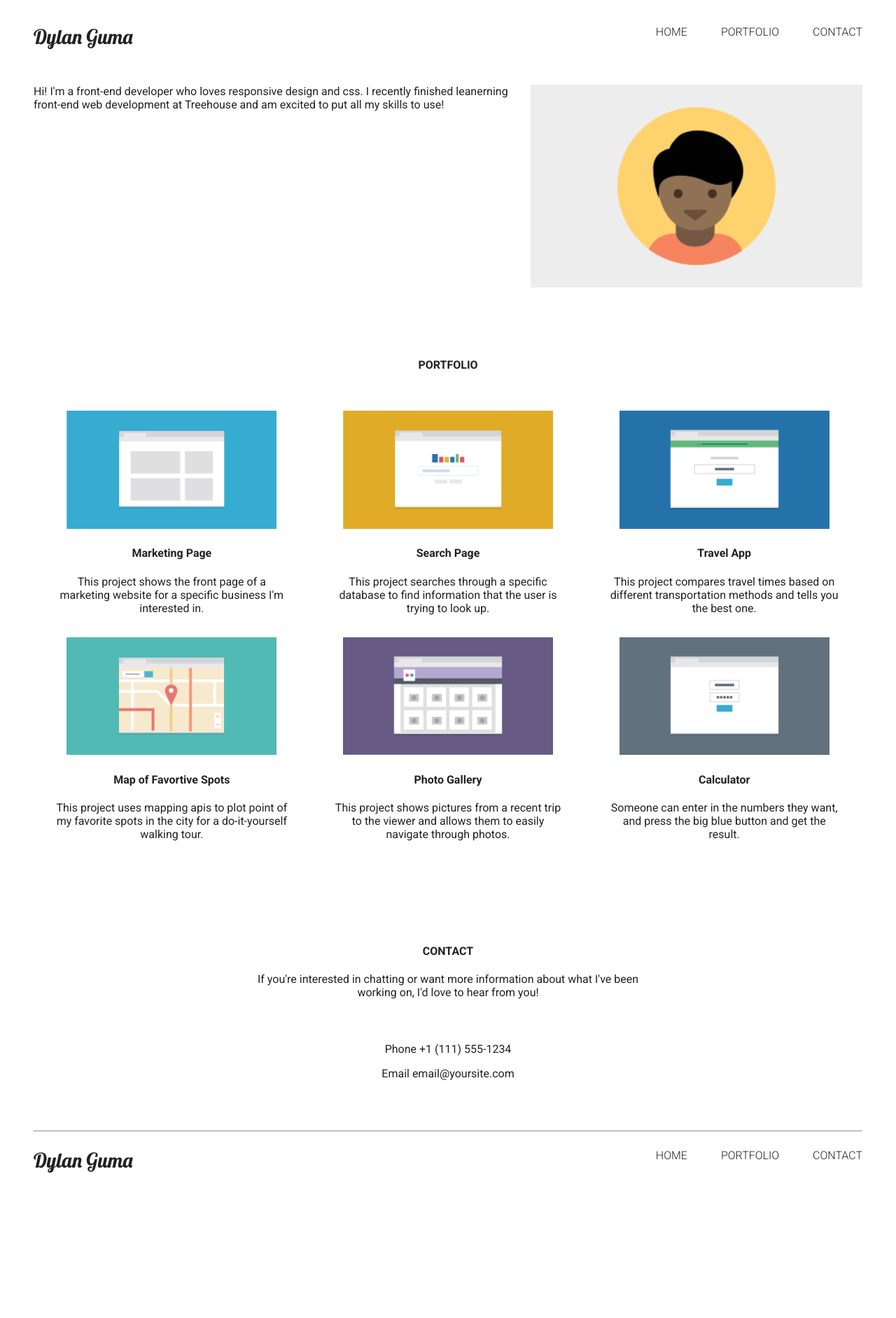
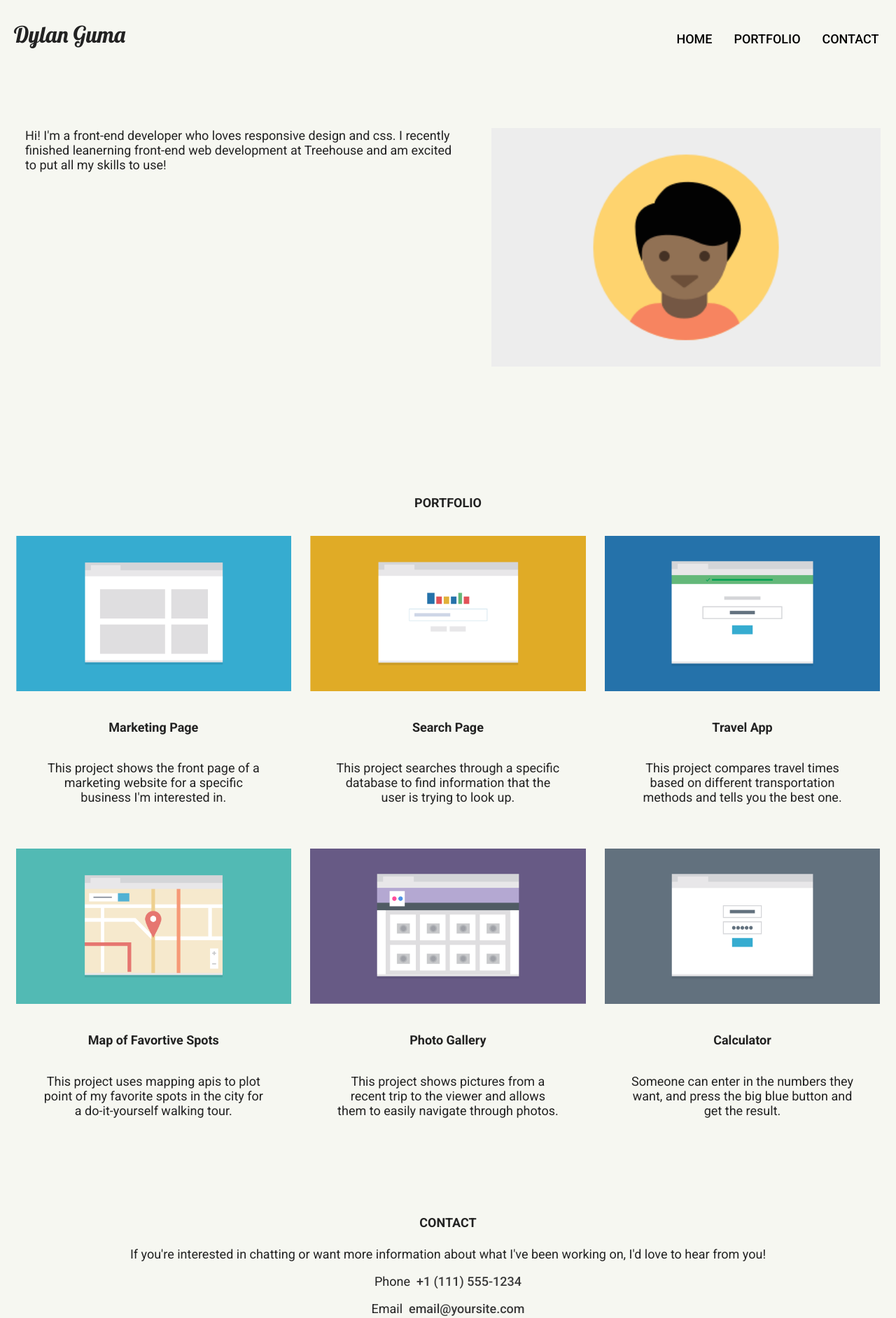
Before and after one commit to dguma/Team-Treehouse-Project-2, a plain HTML site: page index.html in a window 1280 px wide. Shown: the top 1884 px of the page at 70% size. Before the commit the page ends 1691 px from the top, so only its background shows below. Drawn offline with Linux system fonts and the light colour scheme; a web font is replaced by a local one.

Commit message:
Mobile First Project
This code is a re-write from createing the first code using max width as media quieries. This version uses min-width.

```diff
--- a/css/style.css
+++ b/css/style.css
@@ -4,190 +4,203 @@
   box-sizing: border-box;
 }
 
+/* Element Styles */
+
 body {
-  margin: 0;
-  padding: 0 3em;
-  text-align: center;
-  font-family: 'Roboto', sans-serif;
-  color: #222;
+  	margin: 1em .5em 1em .5em;
+  	text-align: center;
+  	font-family: 'Roboto', sans-serif;
+  	color: #222;
+	background-color:#F6F7F1;
+	font-size: 1.125em;
+
+}
+
+a {
+	text-decoration: none;
+	color: black;
+	font-weight: 500;
+}
+
+a:hover {
+	color: red;
+}
+
+nav ul {
+	display: flex;
+	list-style-type: none;
+	justify-content: space-around;
+
+}
+
+nav li {
+	padding: .5em;
+}
+
+nav a {
+	text-decoration: none;
+	color: black;
+	text-transform: uppercase;
+}
+
+footer nav {
+	float: right;
+	display: none;
+}
+
+footer .name {
+/*	float: left;*/
+	padding-top: .5em;
 }
 
 /* Section Styles */
 
-.main-nav {
-	width: 100%;
-	padding: 20px 0;
-	overflow: auto;
-}
-
 .name {
-	float: left;
 	font-size: 180%;
-	padding: .5em 0;
 	font-family: 'Lobster', cursive;
 }
 
+/* Profile information section */
+
 .main-header {
-	padding: 1em 0 1em;
+
 }
 
 .profile-bio {
-	float: left;
-	width: 60%;
-	margin-top: 0;
-	padding-right: .5em;
-	text-align: left;
 }
 
 .profile-image {
-	width: 40%;
+	width: 75%;
 }
 
-section {
-	display: flex;
-	flex-flow: row wrap;
-	padding: 3% 0;
-}
+/* Portfolio Section */
 
 .thumbnail-description {
 	margin: 0  2em 2em 2em;
 }
 
-.thumbnail-section {
-	flex: 1;
+.thumbnail {
+	width: 100%;
 }
 
-.thumbnail {
-	width: 300px;
-/*	padding: .25em;	*/
+.thumbnail-section {
+/*	flex: 1;*/
 }
 
 .thumbnail-section-title,
-.contact, .contact-information {
-	padding-top: 5%;
+.contact,
+.contact-information, {
+	padding-top: 10%;
 }
 
+/* Contact Section */
+
 .contact {
-	width: 50%;
+	width: 90%;
 	margin: 0 auto;
 	padding-bottom: 3em;
 }
 
-
-nav {
-	float: right;
-/*	margin-top: -8px;*/
-}
-
-nav ul {
-	list-style-type: none;
-	display: inline-flex;
-	justify-content: space-around;
-	font-weight: 300;
-
-}
-
-nav li {
-	margin: auto 0;
-	font-size: 1em;
-	padding: 0 0 0 3em;
+.contact a {
+	color: #3A3A3A;
 }
 
 .top {
-	display: none;
+		display: block;
+		padding-top: 1.5em;
+/*		float: right;*/
 }
 
-@media screen and (max-width: 768px) {
-	.name {
-		float: none;
-		text-align: center;
-	}
+/* Media Queries */
 
-	nav {
-		float: none;
-	}
-
-	nav ul {
-		padding: 0;
-	}
-
-	nav li {
-		margin: 0 10px ;
-		padding: .5em;
-	}
-
-
-
+@media screen and (min-width: 320px) {
 	footer .name {
 		float: left;
 	}
 
+	.top {
+		float: right;
+	}
+}
+
+@media screen and (min-width: 768px) {
+	.main-nav {
+		width: 500px;
+		margin: 0 auto;
+	}
+
+	section {
+		display: flex;
+		flex-flow: row wrap;
+	}
+
 	footer nav {
-		float: right;
+		display: flex;
+	}
+
+	.top {
+		display: none;
+	}
+
+	.main-header {
+		display: flex;
+		flex-direction: row-reverse;
+		height: 100%;
+		margin: 5em .75em 5em .75em;
+	}
+
+	.profile-bio {
+		width: 50%;
+		text-align: left;
+		margin: 0 .75em;
+	}
+
+	.profile-image {
+		width: 45%;
+	}
+
+	.thumbnail,
+	.thumbnail-description {
+		padding: .75em;
+	}
+
+	.thumbnail-section {
+		width: 50%;
 	}
 
 }
 
-@media screen and (max-width: 544px) {
-	footer .name {
-		float: none;
-		text-align: center;
+@media screen and (min-width: 1024px) {
+	main,
+	.contact {
+		margin-top: 5em;
 	}
 
-	footer nav {
-		float: none;
+	.name {
+		float: left;
+		padding: .333em;
 	}
-}
 
-@media screen and (max-width: 460px) {
+	.main-nav {
+		float: right;
+		width: 360px;
+	}
 
-	.profile-image {
-		width: 100%;
+	.main-header {
+		display: inline-block;
 	}
 
 	.profile-bio {
-		float: none;
-		text-align: center;
-		margin: 1em auto 1em;
-		width: 100%;
+		float: left;
 	}
 
-	.contact {
-		width: 100%;
+	.profile-image {
+		float: right;
+
 	}
 
-	section {
-		overflow: auto;
-	}
-	body {
-		padding: 0 .5em;
-	}
-}
-
-@media screen and (max-width: 320px) {
-	nav ul {
-		flex-direction: column;
-	}
-
-	.thumbnail-description {
-		width: 80%;
-	}
-
-	footer nav {
-		display: none;
-	}
-
-	.top {
-		display: inline;
-		text-decoration: none;
-		float: right;
-		padding: 1.5em 0;
-		color: black;
-		font-weight: 300;
-	}
-
-	footer .name {
-		float:left
+	.thumbnail-section {
+		width: 33.33%;
 	}
 
 }
--- a/index.html
+++ b/index.html
@@ -13,15 +13,14 @@
 
 	<a id="top"></a>
 
-	<div class="main-nav">
+	<div class="name">Dylan Guma</div>
 
-	<div class="name"><a>Dylan Guma</a></div>
-
+	<div class="main-nav" id="home">
 		<nav>
 			<ul>
-				<li>HOME</li>
-				<li>PORTFOLIO</li>
-				<li>CONTACT</li>
+				<li><a href="#home">HOME</a></li>
+				<li><a href="#portfolio">PORTFOLIO</a></li>
+				<li><a href="#contact">CONTACT</a></li>
 			</ul>
 		</nav>
 	</div>
@@ -37,7 +36,7 @@
 
 	<main>
 
-		<h4 class="thumbnail-section-title">PORTFOLIO</h4>
+		<h4 class="thumbnail-section-title" id="portfolio">PORTFOLIO</h4>
 
 		<section>
 
@@ -79,14 +78,14 @@
 
 		</section>
 
-		<div class="contact">
+		<div class="contact" id="contact">
 
 			<h4>CONTACT</h4>
 			<p>If you're interested in chatting or want more information about what I've been working on, I'd love to hear from you!</p>
 
 			<div class="contact-information">
-				<p>Phone +1 (111) 555-1234</p>
-				<p>Email email@yoursite.com</p>
+				<p>Phone &nbsp;<a href="tel:+11115551234">+1 (111) 555-1234</a></p>
+				<p>Email &nbsp;<a href="mailto:email@yoursite.com">email@yoursite.com</a></p>
 			</div>
 
 		</div>
@@ -103,9 +102,9 @@
 
 		<nav>
 			<ul>
-				<li>HOME</li>
-				<li>PORTFOLIO</li>
-				<li>CONTACT</li>
+				<li><a href="#home">Home</a></li>
+				<li><a href="#portfolio">Portfolio</a></li>
+				<li><a href="#contact">Contact</a></li>
 			</ul>
 		</nav>
 
```
